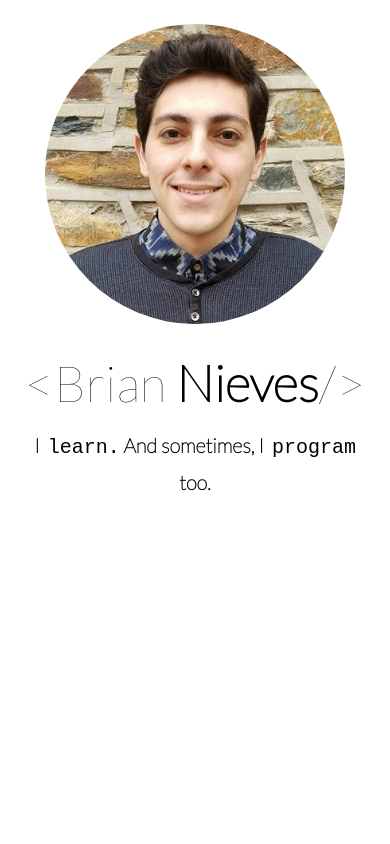
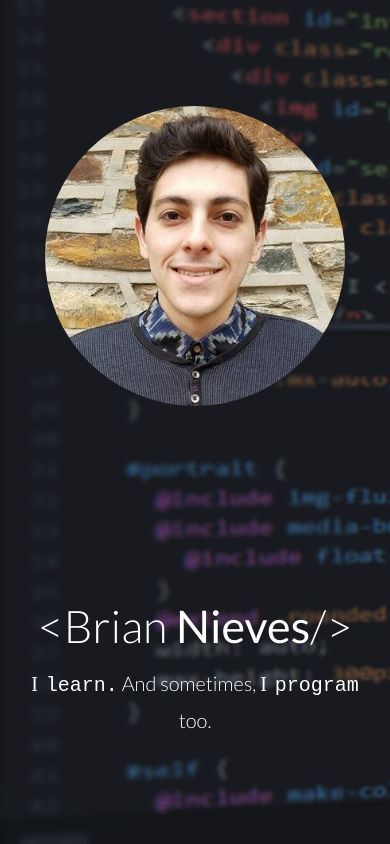
Before and after one commit to bitasy/bitasy.github.io, a plain HTML site: page index.html in a window 390 px wide. Shown: the top 844 px of the page. Drawn offline with Linux system fonts and the light colour scheme.

Commit message:
Added background images to header.

```diff
--- a/index.html
+++ b/index.html
@@ -6,7 +6,7 @@
 
     <link rel = "stylesheet" type = "text/css" href = "src/css/app.css">
     <link rel="stylesheet"
-      href="https://fonts.googleapis.com/css?family=Lato:100|Cutive+Mono">
+      href="https://fonts.googleapis.com/css?family=Lato:100,300,400|Cutive+Mono">
     <title>Brian Nieves</title>
   </head>
   <body>
@@ -19,22 +19,18 @@
           <div class="words">
             <div class="name">&lt;Brian&nbsp;<b>Nieves</b>/&gt;
               <p>
-                I <span class="emphasis">learn.</span> And sometimes, I <span class="emphasis">program</span> too.
+                <span class='serif'>I</span> <span class="emphasis">learn.</span> And sometimes, <span class='serif'>I</span> <span class="emphasis">program</span> too.
               </p>
             </div>
-          </div>
-          <div id="intro_text">
-
-
           </div>
         </div>
       </section>
       <hr />
+
       <section id="about">
-        <div class="description">
+        <div class="body-text">
           <p>
             I am a computer scientist and programmer at heart. I also dabble in data science, mathematics, music, and philosophy. I enjoy thinking deeply about interesting problems, whether they come from the realm of technology, political theory, or elsewhere.
-            <!--I am a deep thinker, and enjoy philosophy and music. I also find the brain fascinating and enjoy learning about how it works.-->
           </p>
           <p>
             Why <i>bitasy</i>? I consider it my online pseudonym of sorts; it follows me everywhere I go on the internet.
--- a/src/scss/_styles.scss
+++ b/src/scss/_styles.scss
@@ -3,11 +3,17 @@ section {
 }
 
 #intro {
-	background-color: $intro-bg;
+	background: url("../images/code-screen-blur.png"), no-repeat;
+  background-color: #cccccc;
+	@include media-breakpoint-down($mobile-intro) {
+		height: 100vh; //Temporary value until set to window inner height in javascript
+		background: url("../images/code-screen-blur-crop.png"), no-repeat;
+		background-size: cover;
 
-	@include media-breakpoint-down(sm) {
-		height: 100vh;
-
+		.row{
+			height: 100%;
+			align-items: center;
+		}
 	}
 }
 
@@ -50,17 +56,14 @@ section {
     @include make-col(8);
   }
 
-	background: $intro-bg;
-
-	//@extend .justify-content-center;
-
 		.words {
 			width: auto;
 			height: 100%;
 			@extend .d-inline-flex;
 			align-items: center;
-			background: $intro-bg;
 			text-align: center;
+
+			color: #fff;
 
 			@include media-breakpoint-down($mobile-intro) {
 				width: 100%;
@@ -68,29 +71,30 @@ section {
 			}
 
 			.name {
-				font-size: 50px;
+				font-size: 45px;
+				font-weight: 300;
 
-				@include media-breakpoint-up(md) {
+				@include media-breakpoint-up(sm) {
 			    font-size: 60px;
 			  }
 
 				@include media-breakpoint-up(lg) {
-			    font-size: 80px;
+			    font-size: 90px;
 					text-align: left;
 			  }
 
 				@include media-breakpoint-up(xl) {
-			    font-size: 115px;
+			    font-size: 110px;
 			  }
 
 				p {
 					text-align: center;
+
+					.serif {
+						font-family: serif;
+					}
 				}
 			}
-
-
-
-
 		}
 }
 
@@ -106,11 +110,22 @@ hr {
 		background-color: #777;
 }
 
-#description {
+.body-text {
 	@include make-row();
 
 		p {
 			@include make-col-ready()
+
+			@include media-breakpoint-down($mobile-intro) {
+				@include make-col(10)
+				@include make-col-offset(1)
+			}
+
+			@include media-breakpoint-up($long-intro) {
+				@include make-col(8)
+				@include make-col-offset(2)
+			}
+
 		}
 }
 
@@ -124,11 +139,12 @@ hr {
 
 .emphasis {
 	font-family: 'Cutive+Mono', monospace;
-	@extend .ml-1, .font-weight-normal;
+	font-weight: 400;
+	@extend .ml-1;
 }
 
 p {
-	@extend .mx-auto, .font-weight-bold, .px-2;
+	@extend .mx-auto, .px-2, .font-weight-light;
 	font-size: 28px;
 	@include media-breakpoint-down(sm) {
 		font-size: 20px;
```
Also changed, not shown: src/css/app.css, src/images/code-screen-blur-crop.png (added), src/images/code-screen-blur.png (added).
